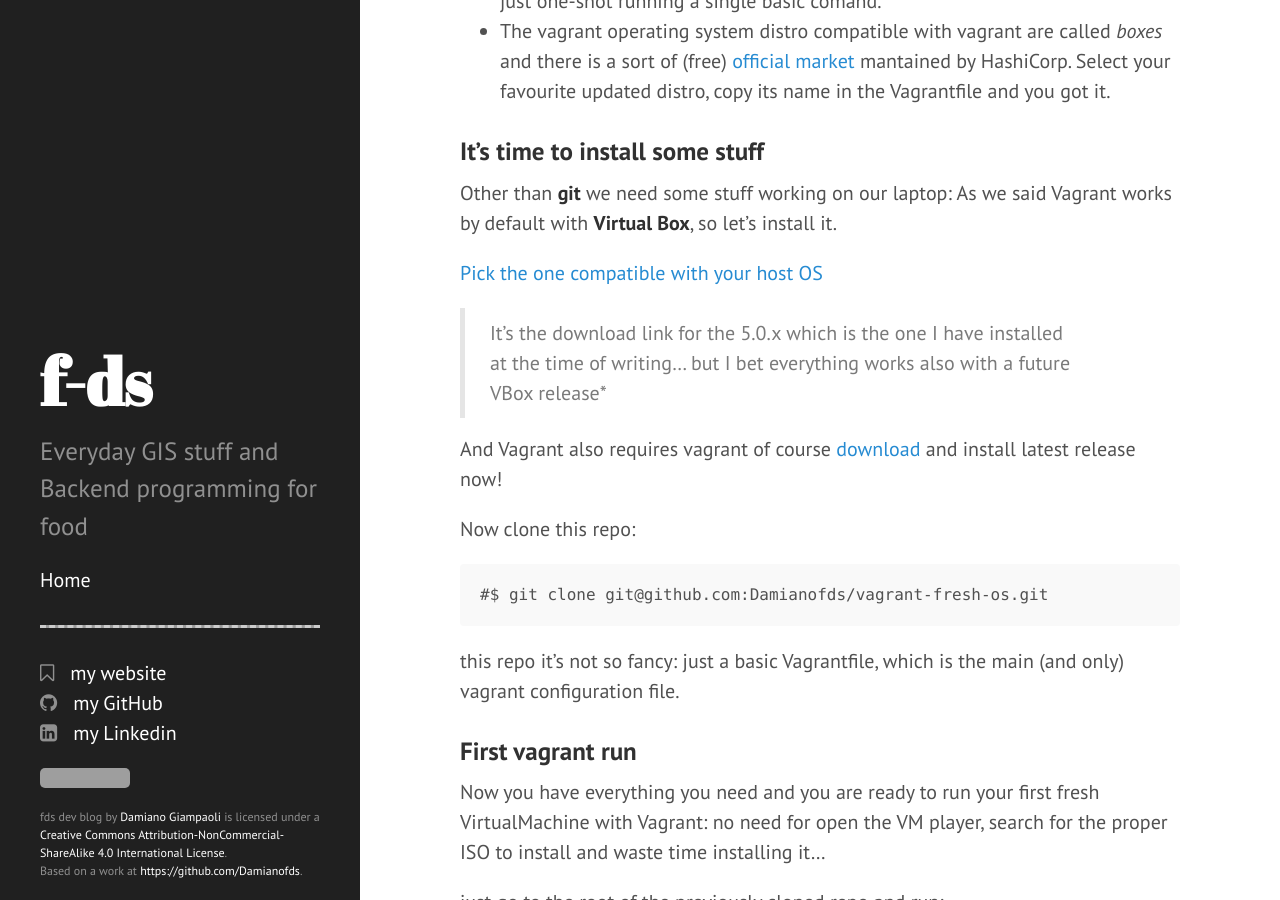
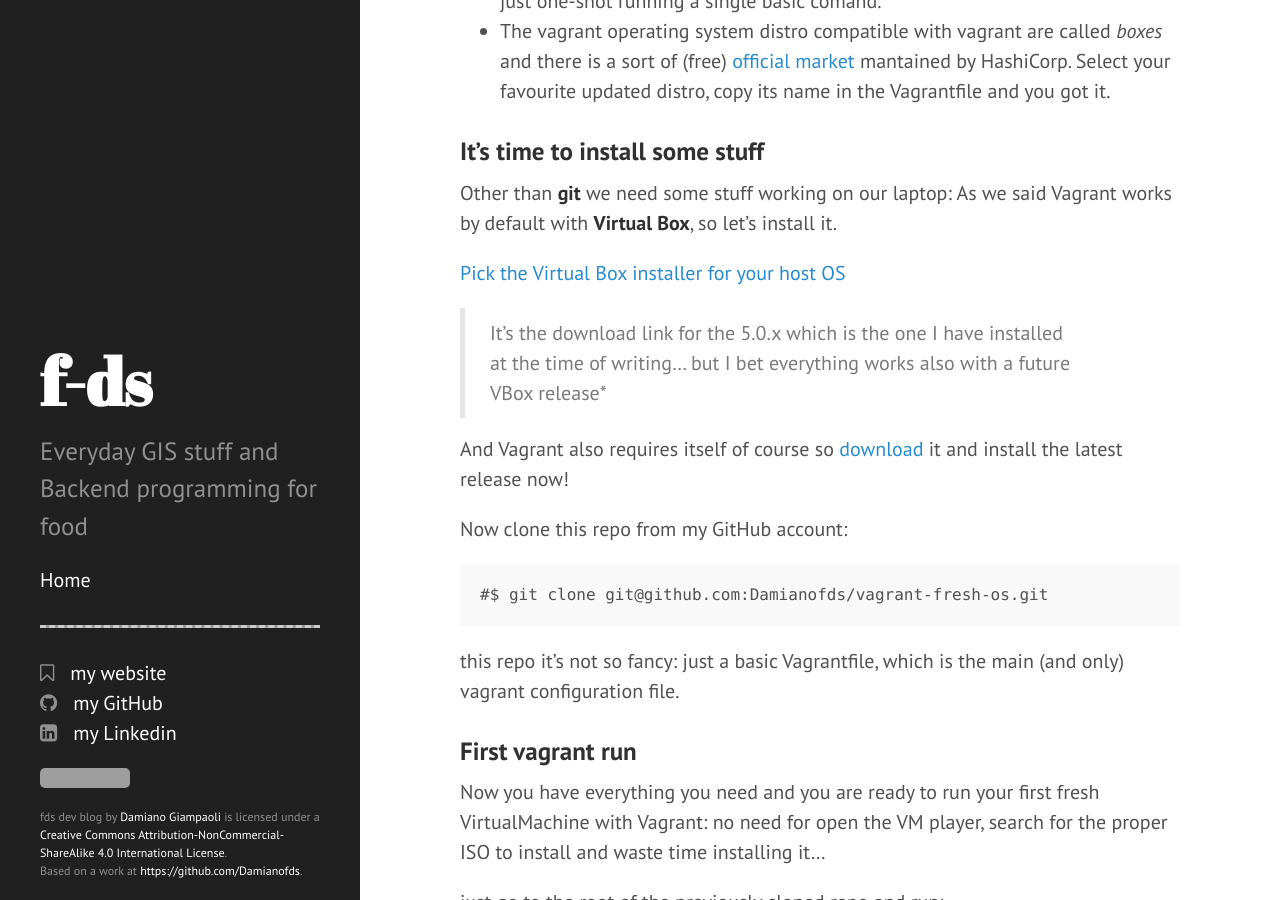
Before and after one commit to f-ds/f-ds.github.io, a Jekyll site: the page built from _posts/2016-04-14-real-vagrant-in-2-minutes-run-ubuntu-or-centos.markdown, in a window 1280 px wide and 900 px high, scrolled down 875 px. Built offline with Jekyll 4.4.1, drawn with Linux system fonts in a browser that asks for light colours; nearby versions of some CDN libraries; grey boxes are pictures that could not be loaded.

Commit message:
Post update: Run Ubuntu or CentOS with Vagrant

```diff
--- a/_posts/2016-04-14-real-vagrant-in-2-minutes-run-ubuntu-or-centos.markdown
+++ b/_posts/2016-04-14-real-vagrant-in-2-minutes-run-ubuntu-or-centos.markdown
@@ -28,13 +28,13 @@ At first glance Vagrant doesn't look much more than to run a live CD of an OS bu
 Other than **git** we need some stuff working on our laptop:
 As we said Vagrant works by default with **Virtual Box**, so let's install it.
 
-[Pick the one compatible with your host OS](https://www.virtualbox.org/wiki/Download_Old_Builds_5_0)
+[Pick the Virtual Box installer for your host OS](https://www.virtualbox.org/wiki/Download_Old_Builds_5_0)
 
 > It's the download link for the 5.0.x which is the one I have installed at the time of writing... but I bet everything works also with a future VBox release*
 
-And Vagrant also requires vagrant of course [download](https://www.vagrantup.com/downloads.html) and install latest release now!
+And Vagrant also requires itself of course so [download](https://www.vagrantup.com/downloads.html) it and install the latest release now!
 
-Now clone this repo:
+Now clone this repo from my GitHub account:
 
 ~~~~~~~~~~~~~~~~
 #$ git clone git@github.com:Damianofds/vagrant-fresh-os.git
```
